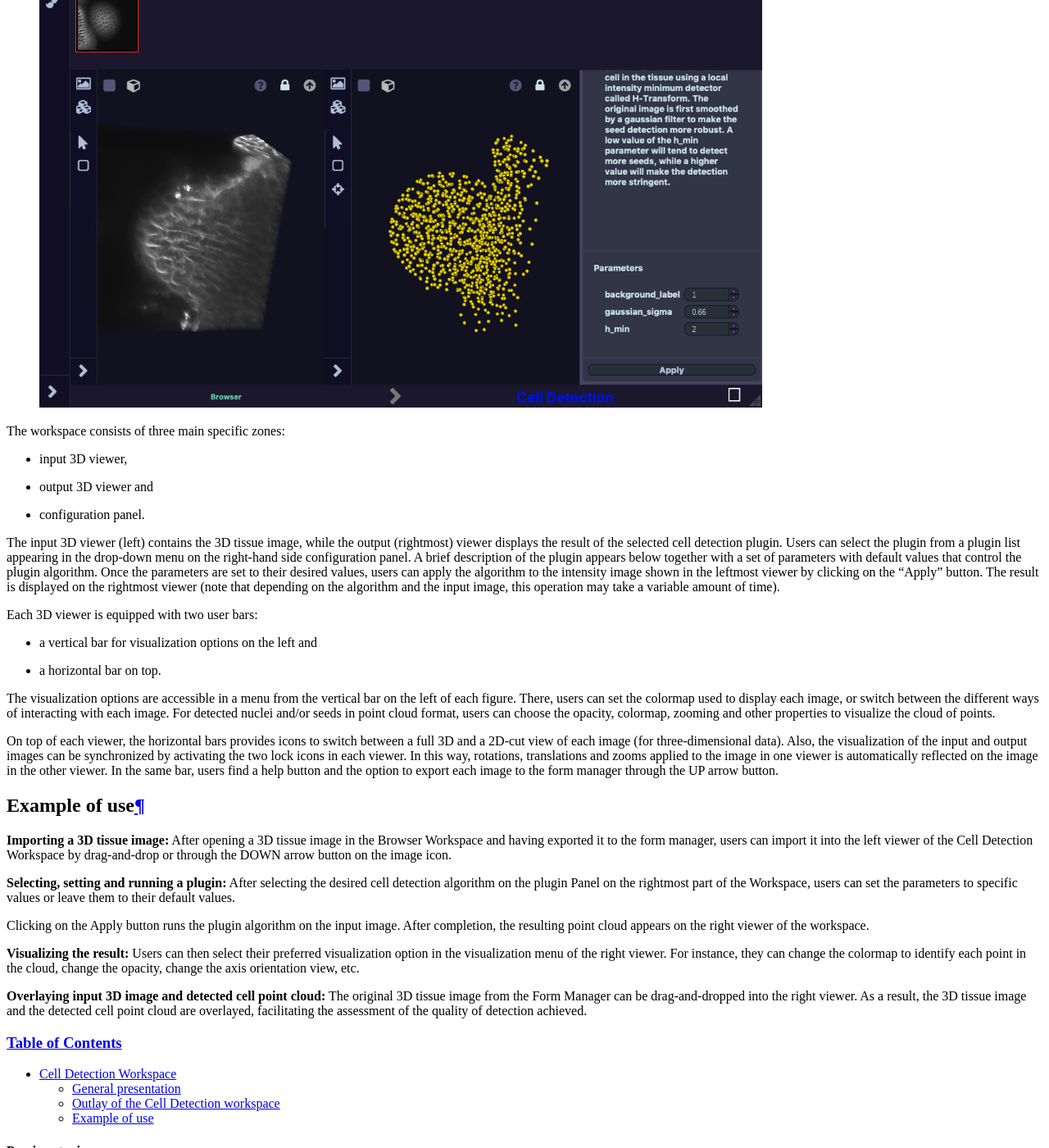
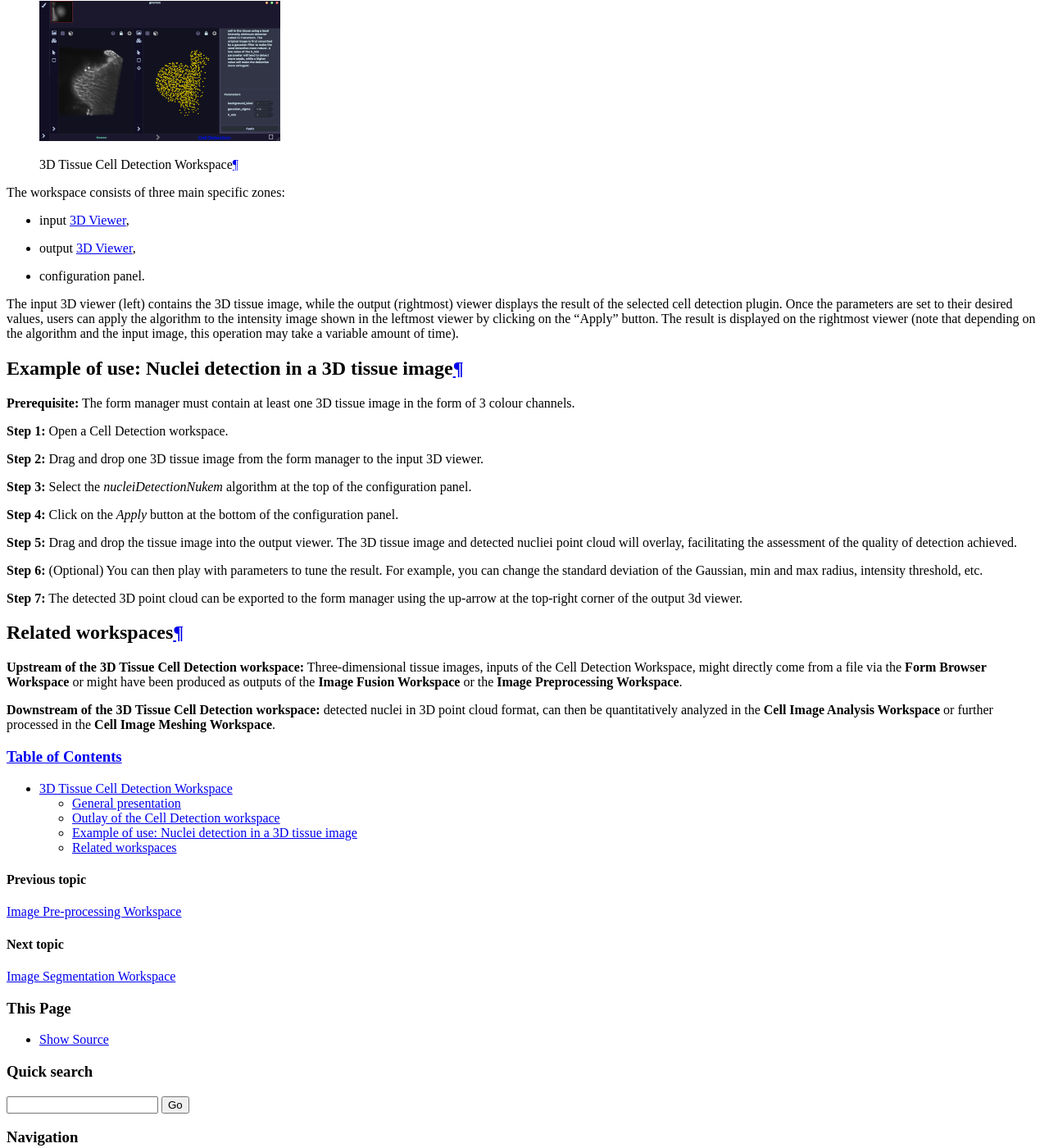
Before and after one commit to gnomon-inria/gnomon, a Sphinx documentation site: the page built from doc/workspaces/CellDetectionWorkspace.rst, in a window 1280 px wide and 1400 px high, scrolled down 467 px. Shown: the whole window at 82% size. Built offline with Sphinx 7.4.7, drawn with Linux system fonts in a browser that asks for light colours; formulas are drawn with MathJax 3; some of the changed text lies outside the part shown.

Commit message:
Update CellDetectionWorkspace.rst

```diff
--- a/doc/workspaces/CellDetectionWorkspace.rst
+++ b/doc/workspaces/CellDetectionWorkspace.rst
@@ -1,14 +1,16 @@
-=========================
-Cell Detection Workspace
-=========================
+==================================
+3D Tissue Cell Detection Workspace
+==================================
 
 General presentation
-=========================
+====================
 
 This workspace performs two types of cell detection: nuclei detection and seed detection of each cell of a 3D
 tissue image.
 
-* **Input**: 3D tissue image. For the nucliei detection, the image should be in the form of 3 colour channels, whereas for seed detection, the image should be in grayscale and the membranes in the image should be marked clearly.
+* **Input**: 3D tissue image. For the nucliei detection, the image should be in the form of 3 colour channels,
+whereas for seed detection, the image should be in grayscale and the membranes in the image should be marked clearly.
+
 * **Output**: Detected nuclei or seeds in point cloud format.
 
 Outlay of the Cell Detection workspace
@@ -16,38 +18,46 @@ Outlay of the Cell Detection workspace
 
 .. figure:: Images/CellDetectionWorkspace.png
     :align: center
-    :scale: 75
+    :scale: 25
     :alt: alternate text
     :figclass: align-center
 
+    3D Tissue Cell Detection Workspace
+
 The workspace consists of three main specific zones:
 
-* input 3D viewer,
-* output 3D viewer and
+* input :ref:`Viewer`,
+* output :ref:`Viewer`,
 * configuration panel.
 
-The input 3D viewer (left) contains the 3D tissue image, while the output (rightmost) viewer displays the result of the selected cell detection plugin. Users can select the plugin from a plugin list appearing in the drop-down menu on the right-hand side configuration panel. A brief description of the plugin appears below together with a set of parameters with default values that control the plugin algorithm. Once the parameters are set to their desired values, users can apply the algorithm to the intensity image shown in the leftmost viewer by clicking on the "Apply" button. The result is displayed on the rightmost viewer (note that depending on the algorithm and the input image, this operation may take a variable amount of time).
 
-Each 3D viewer is equipped with two user bars:
+The input 3D viewer (left) contains the 3D tissue image, while the output (rightmost) viewer displays the result of the selected cell detection plugin.
+Once the parameters are set to their desired values, users can apply the algorithm to the intensity image shown in the leftmost viewer by clicking on the "Apply" button. The result is displayed on the rightmost viewer (note that depending on the algorithm and the input image, this operation may take a variable amount of time).
 
-* a vertical bar for visualization options on the left and
-* a horizontal bar on top.
+Example of use: Nuclei detection in a 3D tissue image
+=====================================================
 
-The visualization options are accessible in a menu from the vertical bar on the left of each figure. There, users can set the colormap used to display each image, or switch between the different ways of interacting with each image. For detected nuclei
-and/or seeds in point cloud format, users can choose the opacity, colormap, zooming and other properties to visualize the
-cloud of points.
+**Prerequisite:** The form manager must contain at least one 3D tissue image in the form of 3 colour channels.
 
-On top of each viewer, the horizontal bars provides icons to switch between a full 3D and a 2D-cut view of each image (for three-dimensional data). Also, the visualization of the input and output images can be synchronized by activating the two lock icons in each viewer. In this way, rotations, translations and zooms applied to the image in one viewer is automatically reflected on the image in the other viewer. In the same bar, users find a help button and the option to export each image to the form manager through the UP arrow button.
+**Step 1:** Open a Cell Detection workspace.
 
-Example of use
-==============
+**Step 2:** Drag and drop one 3D tissue image from the form manager to the input 3D viewer.
 
-**Importing a 3D tissue image:** After opening a 3D tissue image in the Browser Workspace and having exported it to the form manager, users can import it into the left viewer of the Cell Detection Workspace by drag-and-drop or through the DOWN arrow button on the image icon.
+**Step 3:** Select the *nucleiDetectionNukem* algorithm at the top of the configuration panel.
 
-**Selecting, setting and running a plugin:** After selecting the desired cell detection algorithm on the plugin Panel on the rightmost part of the Workspace, users can set the parameters to specific values or leave them to their default values.
+**Step 4:** Click on the *Apply* button at the bottom of the configuration panel.
 
-Clicking on the Apply button runs the plugin algorithm on the input image. After completion, the resulting point cloud appears on the right viewer of the workspace.
+**Step 5:** Drag and drop the tissue image into the output viewer. The 3D tissue image and detected
+nucliei point cloud will overlay, facilitating the assessment of the quality of detection achieved.
 
-**Visualizing the result:** Users can then select their preferred visualization option in the visualization menu of the right viewer. For instance, they can change the colormap to identify each point in the cloud, change the opacity, change the axis orientation view, etc.
+**Step 6:** (Optional) You can then play with parameters to tune the result. For example, you can change the
+standard deviation of the Gaussian, min and max radius, intensity threshold, etc.
 
-**Overlaying input 3D image and detected cell point cloud:** The original 3D tissue image from the Form Manager can be drag-and-dropped into the right viewer. As a  result, the 3D tissue image and the detected cell point cloud are overlayed, facilitating the assessment of the quality of detection achieved.
+**Step 7:** The detected 3D point cloud can be exported to the form manager using the up-arrow at the top-right corner of the output 3d viewer.
+
+Related workspaces
+==================
+
+**Upstream of the 3D Tissue Cell Detection workspace:** Three-dimensional tissue images, inputs of the Cell Detection Workspace, might  directly come from a file via the **Form Browser Workspace** or might have been produced as outputs of the **Image Fusion Workspace** or the **Image Preprocessing Workspace**.
+
+**Downstream of the 3D Tissue Cell Detection workspace:** detected nuclei in 3D point cloud format, can then be quantitatively analyzed in the **Cell Image Analysis Workspace** or further processed in the **Cell Image Meshing Workspace**.
```
